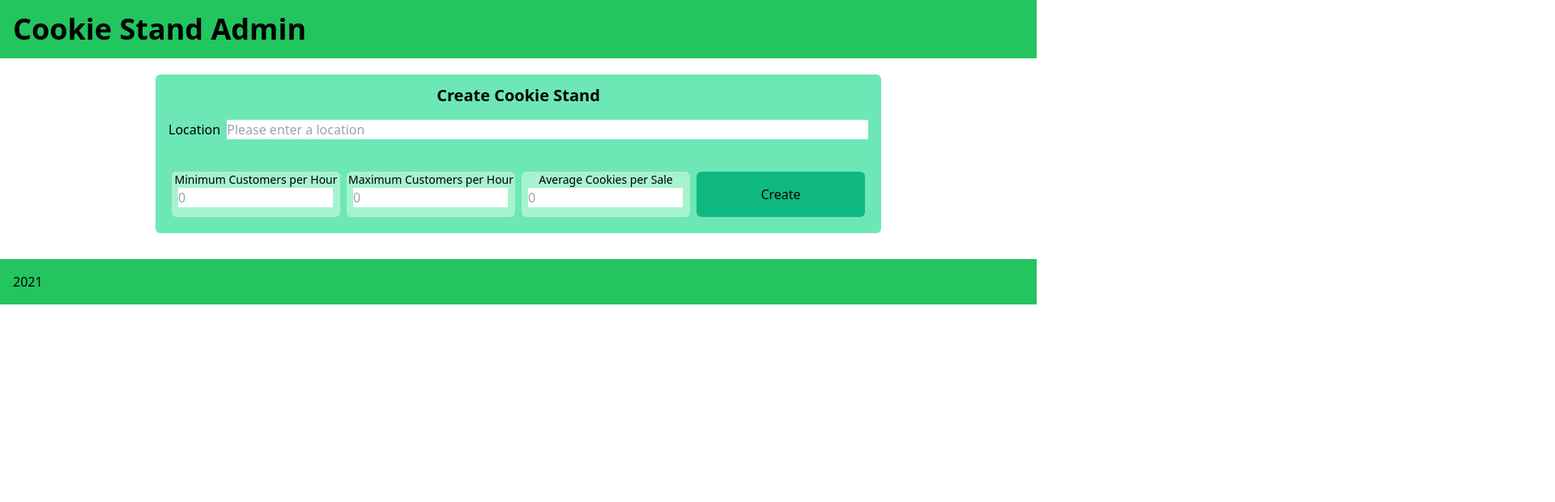
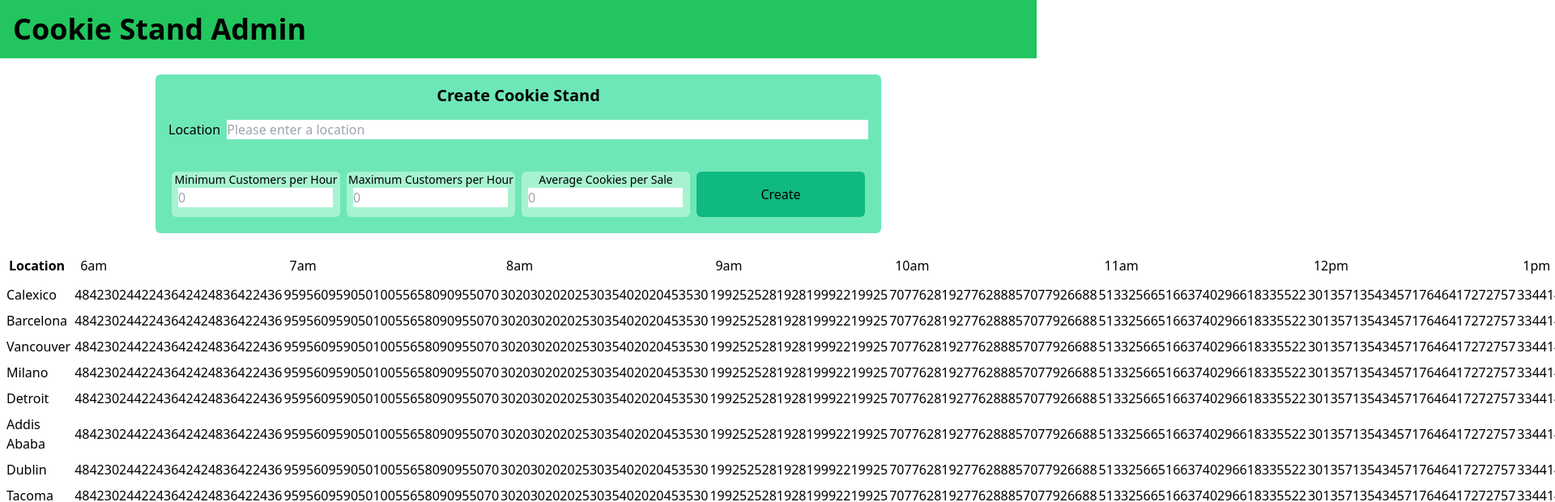
Before and after one commit to Ozdelangel/cookie-stand-admin, a Next.js app: page / in a window 1280 px wide. Shown: the top 620 px of the page at 81% size, 1920 px wide, since content can reach past the window. Built offline with nearby package versions, Linux system fonts and the light colour scheme.

Commit message:
table is there

```diff
--- a/components/report-table.tsx
+++ b/components/report-table.tsx
@@ -0,0 +1,56 @@
+
+
+
+export default function Table(){
+
+    const hours = ['6am','7am','8am','9am','10am','11am','12pm','1pm','2pm','3pm','4pm','5pm','6pm','7pm','Totals']
+
+    const locations = ['Calexico', 'Barcelona','Vancouver', 'Milano','Detroit','Addis Ababa','Dublin','Tacoma']
+
+
+    const hourlyCookies = [
+           [ 48,42,30,24,42,24,36,42,42,48,36,42,24,36 ],
+            [ 95,95,60,95,90,50,100,55,65,80,90,95,50,70 ],
+             [ 30,20,30,20,20,25,30,35,40,20,20,45,35,30 ],
+            [ 19,9,25,25,28,19,28,19,9,9,22,19,9,25 ],
+            [ 70,77,62,81,92,77,62,88,85,70,77,92,66,88 ],
+            [ 51,33,25,66,51,66,37,40,29,66,18,33,55,22 ],
+            [ 30,13,57,13,54,34,57,17,64,64,17,27,27,57 ],
+            [ 33,44,14,33,44,18,25,40,44,29,37,25,25,37 ],
+    ]
+
+
+    return(
+        <table>
+            <thead>
+                <tr>
+                    <th>Location</th>
+                    {hours.map((hours,idx) => (
+                        <td key={hours+idx}
+                        className="p-2 font-medium"
+                        >
+                        {hours}
+                        </td>
+
+                    ))}
+                </tr>
+            </thead>
+            <tbody>
+                {locations.map((locations,idx) => (
+                    <tr key={idx+locations}>
+                    <td className='p-1 pl-2 text-left'>
+                        {locations}
+                    </td>
+                    {hourlyCookies.map((sale) =>(
+                        <td>
+                            {sale}
+                        </td>
+                    ))}
+                    </tr>
+                )
+                 )}
+            </tbody>
+        </table>
+    )
+
+}
--- a/pages/index.tsx
+++ b/pages/index.tsx
@@ -3,6 +3,7 @@ import Head from '../components/head'
 import Header from '../components/header'
 import CreateForm from '../components/form'
 import Footer from '../components/footer'
+import Table from '../components/report-table'
 import Image from 'next/image'
 
 const Home: NextPage = () => {
@@ -23,6 +24,7 @@ const Home: NextPage = () => {
       <Header/>
       <main>
       <CreateForm/>
+      <Table/>
       </main>
       <Footer/>
     </>
--- /dev/null
+++ b/table-data/tableData.js
@@ -0,0 +1,3 @@
+export const hours = ['6am','7am','8am','9am','10am','11am','12pm','1pm','2pm','3pm','4pm','5pm','6pm','7pm','Totals']
+
+export const locations = ['Calexico', 'Barcelona','Vancouver', 'Milano','Detroit','Addis Ababa','Dublin','Tacoma']
```
